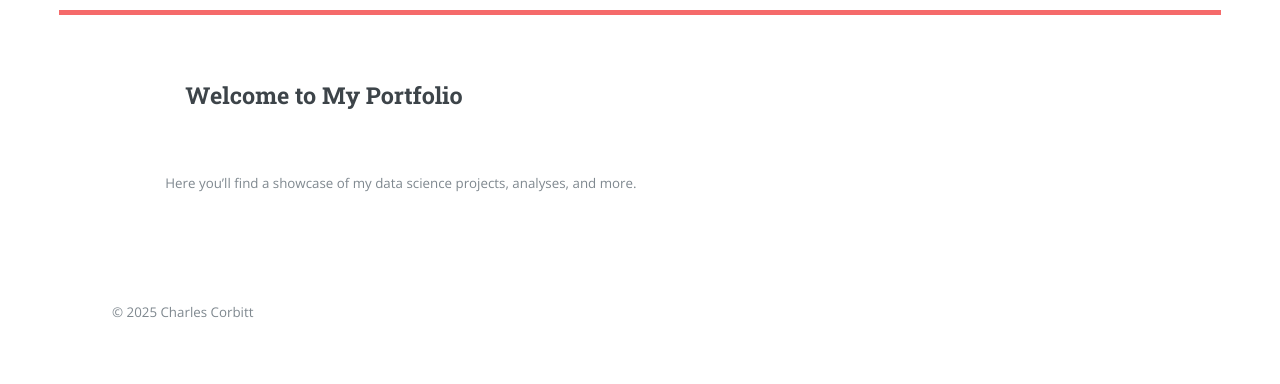
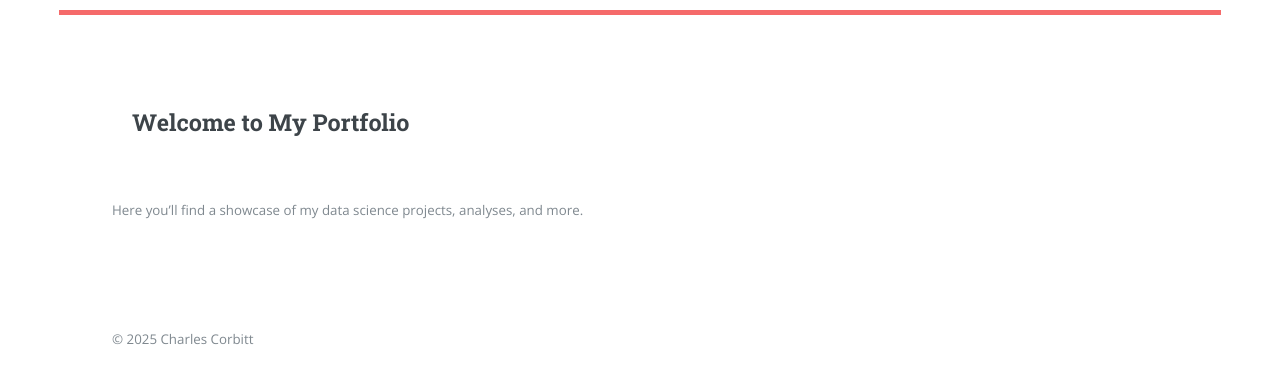
Before and after one commit to CharlesCorbitt/charlescorbitt.github.io, a plain HTML site: page index.html in a window 1280 px wide. Shown: the part 314-698 px from the top of the page. Drawn offline with nearby package versions, Linux system fonts and the light colour scheme.

Commit message:
Update index.html

```diff
--- a/index.html
+++ b/index.html
@@ -18,12 +18,10 @@
         </nav>
     </header>
     <main style="padding: 1em 2em;">
-        <div class="inner">
-            <section id="intro">
-                <h2>Welcome to My Portfolio</h2>
-                <p>Here you’ll find a showcase of my data science projects, analyses, and more.</p>
-            </section>
-        </div>
+        <section id="intro">
+            <h2>Welcome to My Portfolio</h2>
+            <p>Here you’ll find a showcase of my data science projects, analyses, and more.</p>
+        </section>
     </main>
     <footer style="padding: 1em 2em;">
       <p>&copy; 2025 Charles Corbitt</p>
```
